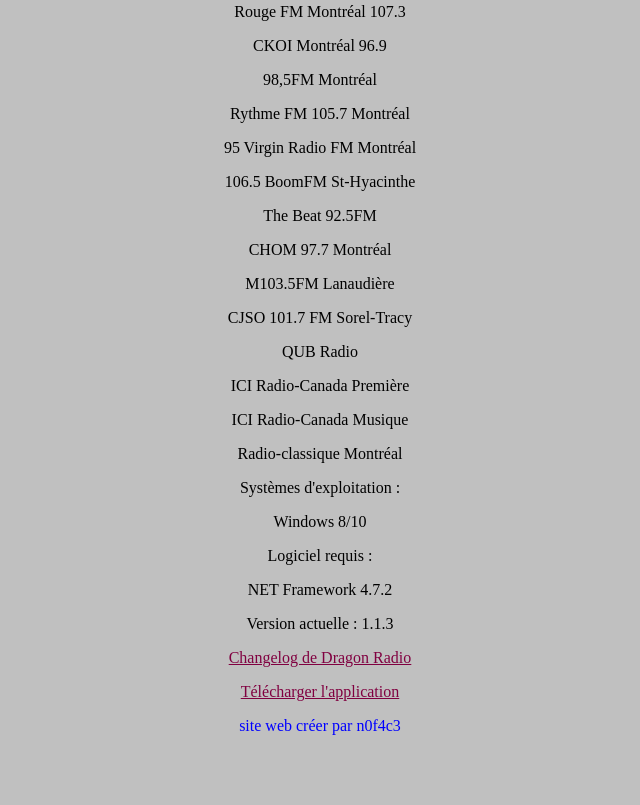
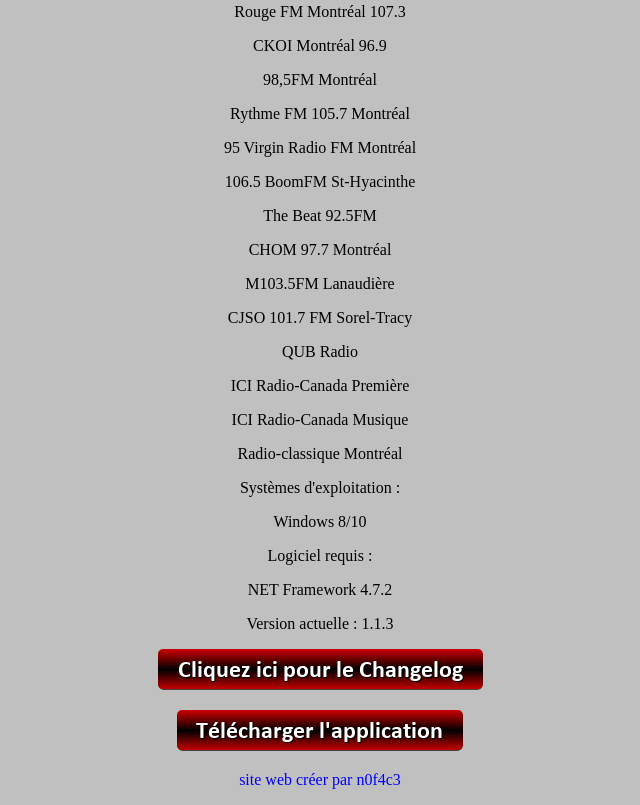
Before and after one commit to n0f4c3/n0f4c3.github.io, a plain HTML site: page DragonRadio.html in a window 1280 px wide. Shown: the part 780-1585 px from the top of the page, without its empty margins (320-960 px from the left). Before the commit the page ends 1531 px from the top, so only its background shows below. Drawn offline with Linux system fonts and the light colour scheme.

Commit message:
maj site 7/08/2019

```diff
--- a/DragonRadio.html
+++ b/DragonRadio.html
@@ -86,8 +86,8 @@
     <p class="textarticle noselect">Logiciel requis :</p>
     <p class="textarticle noselect">NET Framework 4.7.2</p>
     <p class="textarticle noselect">Version actuelle : 1.1.3</p>
-    <p class="noselect"><a href="Changelog/DragonRadio/Changelog.txt">Changelog de Dragon Radio</a></p>
-    <p class="noselect"><a href="download/DragonRadio.zip">Télécharger l'application</a></p>
+    <p class="noselect"><a href="Changelog/DragonRadio/Changelog.txt"><img src="images/button Changelog.png"/></a></p>
+    <p class="noselect"><a href="download/DragonRadio.zip"><img src="images/button Télécharger l'application.png"/></a></p>
     </article>
 
         <!-- Corps de la page -->
```
Also changed, not shown: images/button Changelog.png (added), images/button Télécharger l'application.png (added), style.css (line endings or trailing spaces).
